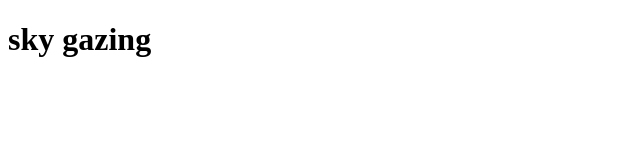
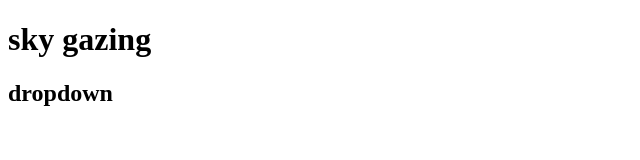
Before and after one commit to QuratulainHaider/1234, a plain HTML site: page index.html in a window 1280 px wide. Shown: the whole page, without its empty margins (0-640 px from the left). Drawn offline with Linux system fonts and the light colour scheme.

Commit message:
add dropdown in line 10

```diff
--- a/index.html
+++ b/index.html
@@ -7,5 +7,6 @@
 </head>
 <body>
     <h1>sky gazing</h1>
+    <h2>dropdown</h2>
 </body>
 </html>
```
